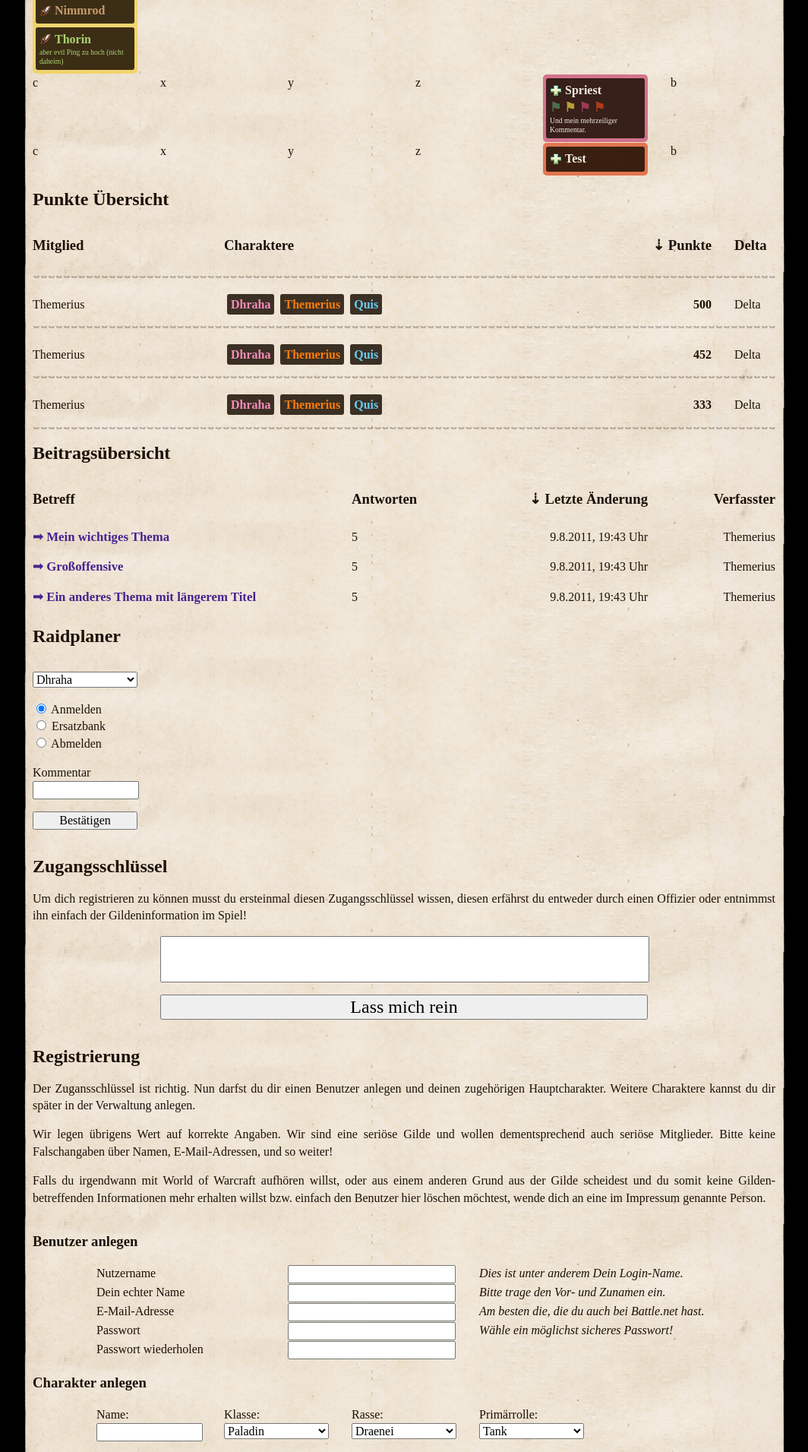
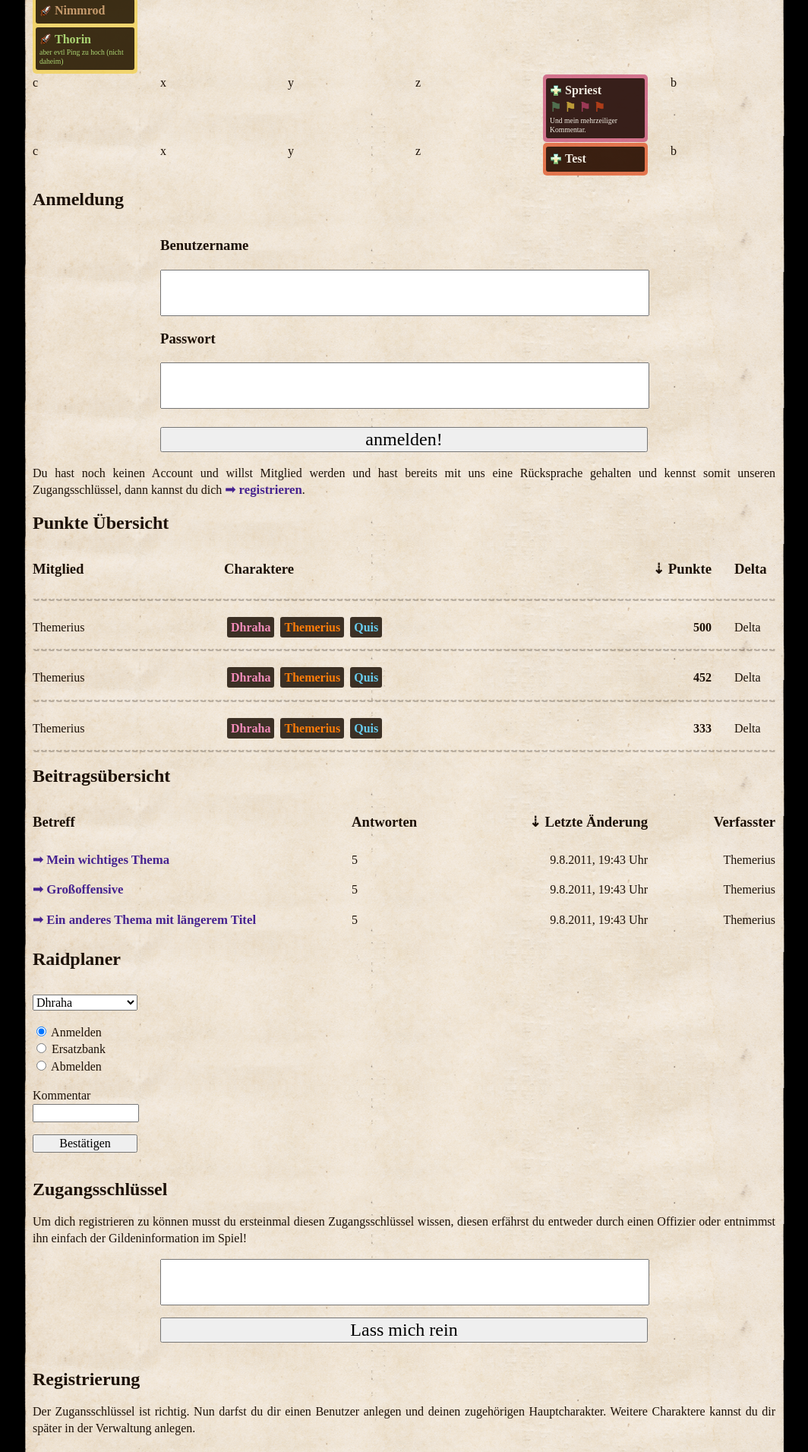
Before and after one commit to themerius/nox-obscura-guildpage, a Python web app: template Template/index.html in a window 1280 px wide. Shown: the part 2354-4265 px from the top of the page at 76% size, without its empty margins (108-1172 px from the left). Run offline with Jinja, Linux system fonts and the light colour scheme; the template is opened without the code that fills it, so the values that code supplies are empty; some web fonts are replaced.

Commit message:
Designed a Login Template and added toTemplate.

```diff
--- a/Template/index.html
+++ b/Template/index.html
@@ -14,7 +14,8 @@
 
    <!-- Style Sheets -->
    <link rel="stylesheet" href="styleMain.css" media="screen" />
-   <link rel="stylesheet" href="css3buttons/stylesheets/css3buttons.css" media="screen">
+   <link rel="stylesheet" href="css3buttons/stylesheets/css3buttons.css"
+         media="screen">
    <link rel="stylesheet" href="978.css" media="screen">
 
    <!-- Tiny Editor -->
@@ -34,13 +35,20 @@
 
    <div id="wrapper">
       <nav>
-         <a href="#" class="big primary capitals negative button"><span class="home icon"></span>Start</a>
-         <a href="#" class="big primary capitals negative button"><span class="check icon"></span>Raid</a>
-         <a href="#" class="big primary capitals negative button"><span class="calendar icon"></span>Planer</a>
-         <a href="#" class="big primary capitals negative button"><span class="user icon"></span>Anmeldung</a>
-         <a href="#" class="big primary capitals negative button"><span class="pen icon"></span>Bewerbung</a>
-         <a href="#" class="big primary capitals negative button"><span class="lock icon"></span>Forum</a>
-         <a href="#" class="big primary capitals negative button"><span class="book icon"></span>Archiv</a>
+         <a href="#" class="big primary capitals negative button">
+            <span class="home icon"></span>Start</a>
+         <a href="#" class="big primary capitals negative button">
+            <span class="check icon"></span>Raid</a>
+         <a href="#" class="big primary capitals negative button">
+            <span class="calendar icon"></span>Planer</a>
+         <a href="#" class="big primary capitals negative button">
+            <span class="user icon"></span>Anmeldung</a>
+         <a href="#" class="big primary capitals negative button">
+            <span class="pen icon"></span>Bewerbung</a>
+         <a href="#" class="big primary capitals negative button">
+            <span class="lock icon"></span>Forum</a>
+         <a href="#" class="big primary capitals negative button">
+            <span class="book icon"></span>Archiv</a>
       </nav>
 
       <div id="pushDown"></div>
@@ -55,7 +63,9 @@
                </div>
 
                <div class="row">
-                  <div class="col1"><img class="avatar" src="img/avatar.png" /></div>
+                  <div class="col1">
+                     <img class="avatar" src="img/avatar.png" />
+                  </div>
                   <div class="col3 postInfoName">Themerius</div>
                   <div class="col4">&nbsp;</div>
                   <div class="col4 postInfoDate"><em>verfasst am 2.8.2011 um 21:52 Uhr</em></div>
@@ -268,6 +278,64 @@
                    <div class="row-end">&nbsp;</div>
                </div>
 <!--/-->       </section> <!-- / RAIDPLANER -->
+
+
+<!-- -->       <section id="login"> <!-- LOGIN -->
+               <div class="row">
+                  <h2>Anmeldung</h2>
+               </div>
+
+               <form action="user/doLogin" method="post">
+               <div class="row">
+                  <div class="col2">&nbsp;</div>
+                       <div class="col8">
+                           <h3>Benutzername</h3>
+                       </div>
+                       <div class="col2">&nbsp;</div>
+                       <div class="row-end">&nbsp;</div>
+               </div>
+
+               <div class="row">
+                  <div class="col2">&nbsp;</div>
+                       <div class="col8">
+                           <input class="loginText" type="text" name="username" value="" maxlength="40"/>
+                       </div>
+                       <div class="col2">&nbsp;</div>
+                       <div class="row-end">&nbsp;</div>
+               </div>
+
+               <div class="row">
+                  <div class="col2">&nbsp;</div>
+                       <div class="col8">
+                           <h3>Passwort</h3>
+                       </div>
+                       <div class="col2">&nbsp;</div>
+                       <div class="row-end">&nbsp;</div>
+               </div>
+
+               <div class="row">
+                  <div class="col2">&nbsp;</div>
+                       <div class="col8">
+                           <input class="loginText" type="password" name="password" value="" maxlength="40"/>
+                        </div>
+                       <div class="col2">&nbsp;</div>
+                       <div class="row-end">&nbsp;</div>
+               </div>
+               <br />
+               <div class="row">
+                  <div class="col2">&nbsp;</div>
+                       <div class="col8">
+                           <input class="loginButton" type="submit" value="anmelden!"/>
+                        </div>
+                       <div class="col2">&nbsp;</div>
+                       <div class="row-end">&nbsp;</div>
+               </div>
+               </form>
+
+               <div class="row">
+                  <p>Du hast noch keinen Account und willst Mitglied werden und hast bereits mit uns eine Rücksprache gehalten und kennst somit unseren Zugangsschlüssel, dann kannst du dich <a href='http://nox-obscura.net/register'>registrieren</a>.</p>
+               </div>
+<!--/-->       </section> <!-- / LOGIN -->
 
 
 <!-- -->       <section id="pointsSection"> <!-- POINTS -->
--- a/Template/styleMain.css
+++ b/Template/styleMain.css
@@ -171,7 +171,7 @@ input.text {
    width: 96%;
 }
 
-input.secretText {
+input.secretText, input.loginText {
    width: 99%;
    font-size: 3em;
    font-weight: bold;
@@ -182,7 +182,7 @@ input.button {
    width: 100%;
 }
 
-input.secretButton {
+input.secretButton, input.loginButton {
    width: 100%;
    font-size: 1.5em;
 }
```
